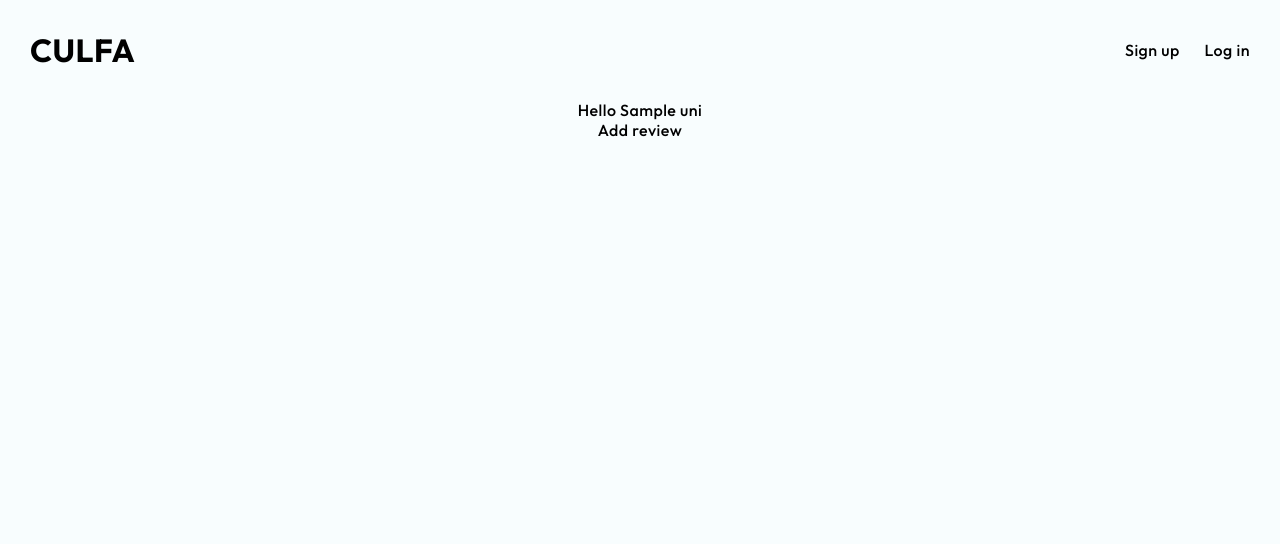
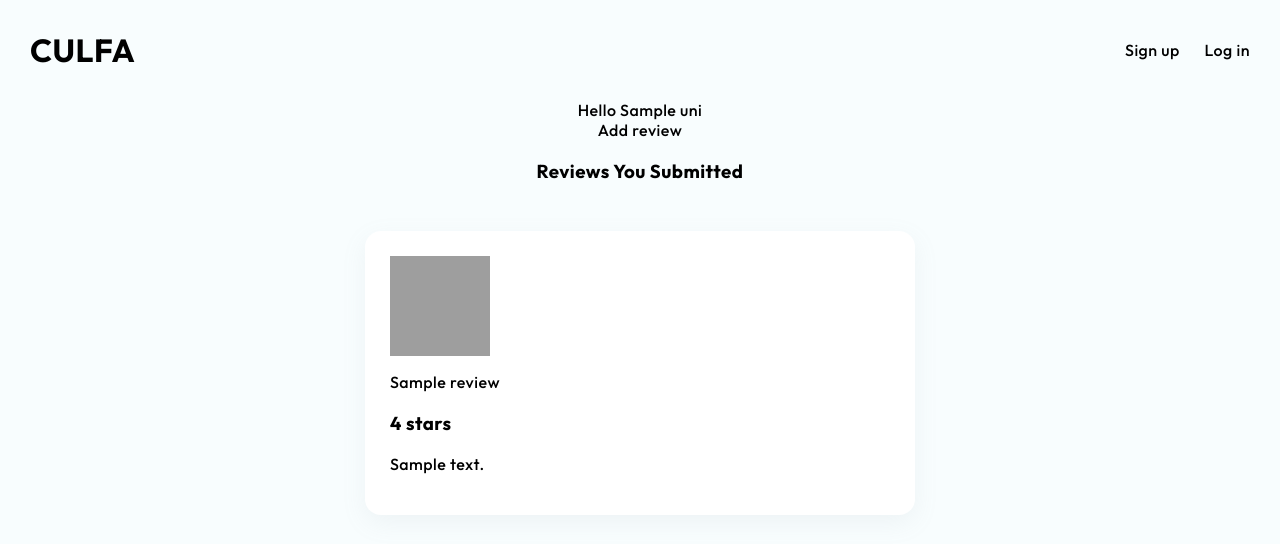
Before and after one commit to tinedkim/COMSW4156_JICC, a Flask app: template Src/templates/profile.html in a window 1280 px wide. Shown: the top 544 px of the page. Run offline with Flask 2, Linux system fonts and the light colour scheme; the template is opened without the code that fills it: most values are stand-ins (such as "Sample title", 1, 10 or a date in 2020); parts of the project's set-up code (start-up, migrations or seed data) failed here and were passed over; grey boxes are pictures that could not be loaded.

Commit message:
Add data to profile

```diff
--- a/Src/database.py
+++ b/Src/database.py
@@ -96,15 +96,15 @@ def getUserReviews(uni):
 
 
 def getUserReviewItemid(uni):
-    return getRows(executeQuery('SELECT fooditemid\
-                                 FROM review where\
-                                 uni = %s', [uni]))
+    return getRows(executeQuery('SELECT R.fooditemid, F.foodname, F.imageurl\
+                                 FROM review R, foodItem F  where\
+                                 uni = %s AND F.fooditemid = R.fooditemid', [uni]))
 
 
 def sendReview(uni, review, rating, foodItem, date):
     try:
-        executeQuery('INSERT INTO review(text, rating, uni, fooditemid)\
-                      VALUES(%s, %s, %s, %s)', [review, rating, uni, foodItem, date], returnResults=False )
+        executeQuery('INSERT INTO review(text, rating, uni, fooditemid, date)\
+                      VALUES(%s, %s, %s, %s, %s)', [review, rating, uni, foodItem, date], returnResults=False )
         return 1
     except:
         return -1
--- a/Src/server.py
+++ b/Src/server.py
@@ -2,6 +2,8 @@
 Begin server at 3000 and expose endpoints
 '''
 import os
+
+from sqlalchemy.sql.functions import user
 import database
 from flask import Flask, render_template, request, redirect, jsonify
 from json import dumps
@@ -62,7 +64,11 @@ def checkCredentials():
 def profile(uni):
     reviews = database.getUserReviews(uni)
     foodIDs = database.getUserReviewItemid(uni)
-    return render_template("profile.html", uni = uni, reviews = reviews, foodIDs = foodIDs)
+    userreviews = []
+    for review, id in zip(reviews, foodIDs):
+        userreviews.append({**review, **id})
+    print(userreviews)
+    return render_template("profile.html", uni = uni, userreviews = userreviews)
 
 
 # add menu item review
@@ -145,7 +151,6 @@ def getDiningHallSignIns():
 def landingPage():
     dininghallstats = database.getTopDiningHalls()
     menuitemstats = database.getTopMenuItems()
-    print(menuitemstats)
     return render_template("landing.html", dininghalls = database.getDiningHalls(),
                            dininghallstats = dininghallstats, menuitemstats = menuitemstats)
 
--- a/Src/templates/profile.html
+++ b/Src/templates/profile.html
@@ -2,4 +2,24 @@
 
 <a href="{{ url_for('addReview', uni = uni) }}">Add review</a>
 
+<div class="reviewgrid">
+  <h3>Reviews You Submitted</h3>
+  {% for review in userreviews %}
+  <div class="review">
+    <div>
+      <img
+        src="https://dining.columbia.edu{{review.imageurl[4:-1]}}"
+        height="100"
+        width="100"
+      />
+      <p>{{review.foodname}}</p>
+      <div>
+        <h3>{{review.rating}} stars</h3>
+        <p>{{review.text}}</p>
+      </div>
+    </div>
+  </div>
+  {% endfor %}
+</div>
+
 {% endblock %}
```
